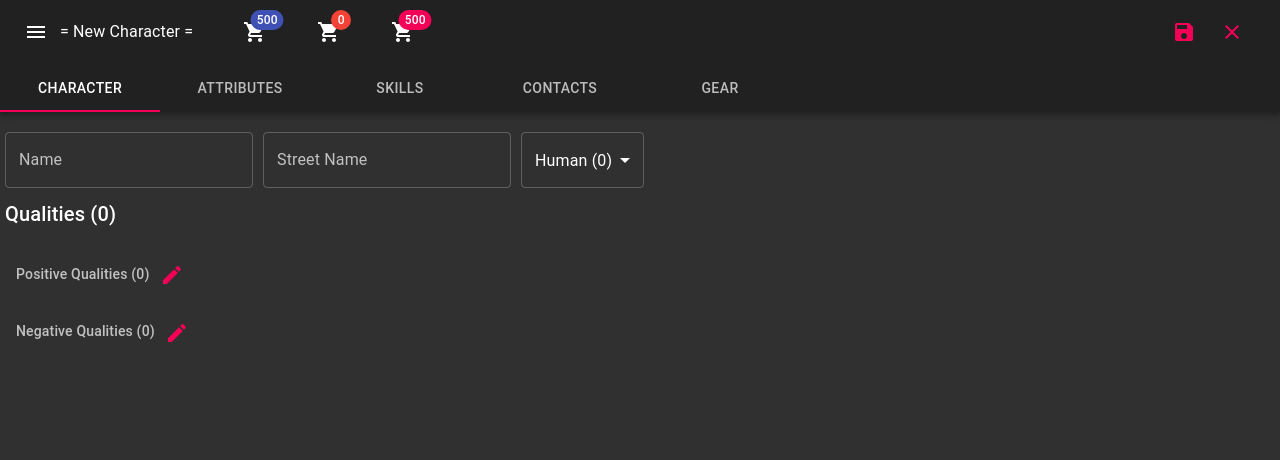
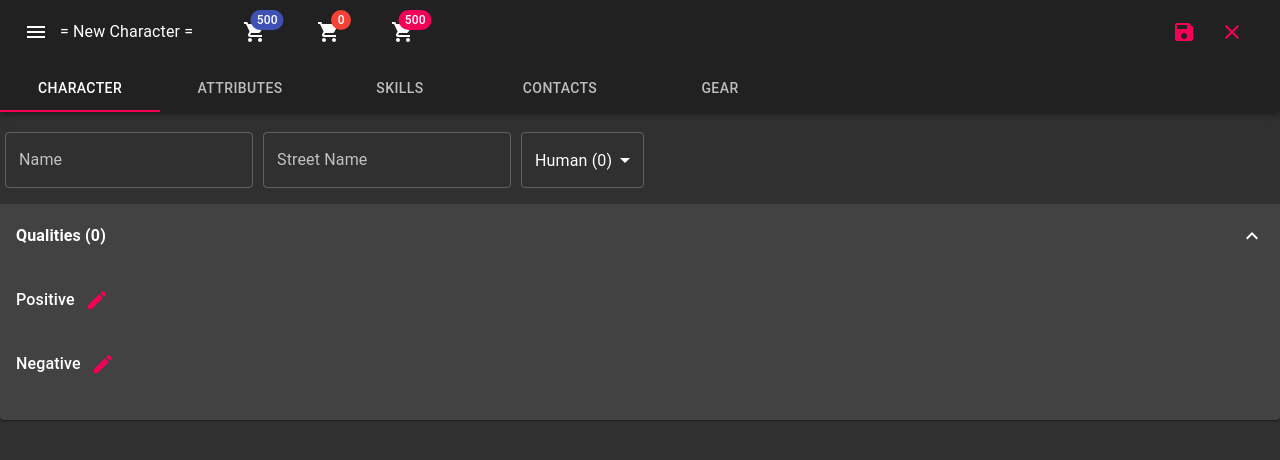
Before and after one commit to simonhaisz/cyberpunk-character-creator, a React (Create React App) app: page / in a window 1280 px wide. Shown: the top 460 px of the page. Built offline with nearby package versions, Linux system fonts and the light colour scheme.

Commit message:
Fix positive-negative qualities order Remove 'hand-crafted' quality components

```diff
--- a/src/component/CharacterTab.tsx
+++ b/src/component/CharacterTab.tsx
@@ -3,12 +3,13 @@ import Select from "@material-ui/core/Select";
 import TextField from "@material-ui/core/TextField";
 import MenuItem from "@material-ui/core/MenuItem";
 import { makeStyles } from '@material-ui/core/styles';
-import Qualities from "./QualityList";
 import { useDispatch, useGlobalState } from "../context";
 import { Character as CharacterData, MetaType } from "../model/character";
 import { ActionType, UpdateCharacterData } from "../reducer";
 import { ALL_META_TYPES } from "../data/meta-types";
 import { getMetaTypeCost } from "../model/meta-type";
+import PropertyTree from "./PropertyTree";
+import { getAllQualitiesCost } from "../model/quality";
 
 
 const useStyles = makeStyles({
@@ -32,21 +33,37 @@ const CharacterTab: FC = () => {
     const classes = useStyles();
     const dispatch = useDispatch();
     const character = useGlobalState("selectedCharacter");
-    const { name, streetName, metaType } = character;
-    const updateCharacter = (character: CharacterData) => {
-        const data: UpdateCharacterData = character;
+    const allQualities = useGlobalState("allQualities");
+    const { name, streetName, metaType, qualities } = character;
+
+    const cost = getAllQualitiesCost(qualities, allQualities);
+
+    const onCharacterUpdated = (updatedCharacter: CharacterData) => {
+        const data: UpdateCharacterData = updatedCharacter;
         dispatch({ type: ActionType.UpdateCharacter, data });
     };
+
+    const onQualitiesUpdated = (updatedQualities: { positive: string[], negative: string[] }) => {
+        const data: UpdateCharacterData = { ...character, qualities: updatedQualities };
+		dispatch({ type: ActionType.UpdateCharacter, data });
+    };
+
     return (
         <Fragment>
             <div className={classes.header}>
-                <TextField id-="name" label="Name" value={name} onChange={e => updateCharacter({ ...character, name: e.target.value})} className={classes.field} variant="outlined" />
-                <TextField id-="street-name" label="Street Name" value={streetName} onChange={e => updateCharacter({ ...character, streetName: e.target.value})} className={classes.field} variant="outlined" />
-                <Select id="meta-type" value={metaType} displayEmpty onChange={e => updateCharacter({ ...character, metaType: e.target.value as MetaType})} className={classes.field} variant="outlined">
+                <TextField id-="name" label="Name" value={name} onChange={e => onCharacterUpdated({ ...character, name: e.target.value})} className={classes.field} variant="outlined" />
+                <TextField id-="street-name" label="Street Name" value={streetName} onChange={e => onCharacterUpdated({ ...character, streetName: e.target.value})} className={classes.field} variant="outlined" />
+                <Select id="meta-type" value={metaType} displayEmpty onChange={e => onCharacterUpdated({ ...character, metaType: e.target.value as MetaType})} className={classes.field} variant="outlined">
                     {ALL_META_TYPES.map(t => <MenuItem key={t} value={t}>{t} ({getMetaTypeCost(t)})</MenuItem>)}
                 </Select>
             </div>
-            <Qualities />
+            <PropertyTree
+                rootCost={cost}
+                rootName="qualities"
+                rootValue={qualities}
+                rootAll={allQualities}
+                onRootUpdated={onQualitiesUpdated}
+            />
         </Fragment>
     )
 }
--- a/src/component/PropertyLeafNode.tsx
+++ b/src/component/PropertyLeafNode.tsx
@@ -83,6 +83,7 @@ const PropertyLeafNode: FC<Props> = (props: Props) => {
 					removeValue={removeValue}
 					allowNewValues
 					createValue={createNewValue}
+					includeCost
 				/>
 			</div>
 			<List>
--- a/src/component/Quality.tsx
+++ /dev/null
@@ -1,32 +0,0 @@
-import React, { FC } from "react";
-import Typography from "@material-ui/core/Typography";
-import { makeStyles } from '@material-ui/core/styles';
-import { Quality as QualityData } from "../model/quality";
-
-const useStyles = makeStyles({
-    root: {
-        display: "flex",
-        flexDirection: "row",
-    },
-    name: {
-        width: 250,
-    },
-});
-
-type Props = {
-    quality: QualityData;
-};
-const Quality: FC<Props> = (props: Props) => {
-    const { quality } = props;
-
-    const classes = useStyles();
-
-    return (
-        <div className={classes.root}>
-            <Typography className={classes.name}>{quality.Name}</Typography>
-            <Typography>({quality.Cost})</Typography>
-        </div>
-    );
-};
-
-export default Quality;
--- a/src/component/QualityList.tsx
+++ /dev/null
@@ -1,116 +0,0 @@
-import React, { FC, Fragment } from "react";
-import { makeStyles } from "@material-ui/core";
-import List from "@material-ui/core/List";
-import ListItem from "@material-ui/core/ListItem";
-import ListSubheader from "@material-ui/core/ListSubheader";
-import Typography from "@material-ui/core/Typography";
-import Quality from "./Quality";
-import { useDispatch, useGlobalState } from "../context";
-import { Character } from "../model/character";
-import { Quality as QualityData, getQualitiesCost } from "../model/quality";
-import { ActionType } from "../reducer";
-import PickerButton from "./PickerButton";
-
-const useStyles = makeStyles({
-    header: {
-        display: "flex",
-        flexDirection: "row",
-    },
-    headerLabel: {
-        marginLeft: 5,
-        marginRight: 10,
-        marginBottom: 20,
-    }
-});
-
-const findQuality = (name: string, qualities: QualityData[]): QualityData => {
-    const quality = qualities.find(q => q.Name === name);
-    if (!quality) {
-        throw new Error(`Could not find quality with name '${name}'`);
-    }
-    return quality;
-}
-
-const Qualities: FC = () => {
-    const classes = useStyles();
-    const dispatch = useDispatch();
-    const character = useGlobalState("selectedCharacter");
-    const allQualities = useGlobalState("allQualities");
-    const { qualities: selectedQualities } = character;
-
-    const positiveCost = getQualitiesCost(selectedQualities.positive, allQualities.positive);
-    const negativeCost = getQualitiesCost(selectedQualities.negative, allQualities.negative);
-    const totalCost = positiveCost + negativeCost;
-
-    const positive = selectedQualities.positive.map(name => findQuality(name, allQualities.positive));
-    const negative = selectedQualities.negative.map(name => findQuality(name, allQualities.negative));
-
-    const updateQualities = (positive: boolean, add: boolean, name: string) => {
-        const newQualities = { ...selectedQualities };
-        let updatedQualities = positive ? newQualities.positive : newQualities.negative;
-        if (add) {
-            updatedQualities.push(name);
-        } else {
-            const index = updatedQualities.findIndex(q => q === name);
-            if (index < 0) {
-                throw new Error(`Could not find quality with name '${name}'`);
-            }
-            updatedQualities.splice(index, 1);
-        }
-        updatedQualities.sort();
-        const data: Character = { ...character, qualities: newQualities };
-        dispatch({ type: ActionType.UpdateCharacter, data });
-    };
-    const addPositive = (name: string) => updateQualities(true, true, name);
-    const removePositive = (name: string) => updateQualities(true, false, name);
-    const addNegative = (name: string) => updateQualities(false, true, name);
-    const removeNegative = (name: string) => updateQualities(false, false, name);
-
-    const positivePicker =
-        <PickerButton
-            breadcrums={["Qualities", "Positive"]}
-            values={allQualities.positive}
-            selectedValueNames={selectedQualities.positive}
-            addValue={addPositive}
-            removeValue={removePositive}
-            includeCost
-        />;
-
-    const negativePicker =
-        <PickerButton
-            breadcrums={["Qualities", "Negative"]}
-            values={allQualities.negative}
-            selectedValueNames={selectedQualities.negative}
-            addValue={addNegative}
-            removeValue={removeNegative}
-            includeCost
-        />;
-
-    return (
-        <Fragment>
-            <div className={classes.header}>
-                <Typography gutterBottom variant="h6" className={classes.headerLabel}>Qualities ({totalCost})</Typography>
-            </div>
-            <List subheader={<ListSubheader>Positive Qualities ({positiveCost}){positivePicker}</ListSubheader>}>
-            {
-                positive.map(q => (
-                    <ListItem key={q.Name}>
-                        <Quality quality={q} />
-                    </ListItem>
-                ))
-            }
-            </List>
-            <List subheader={<ListSubheader>Negative Qualities ({negativeCost}){negativePicker}</ListSubheader>}>
-            {
-                negative.map(q => (
-                    <ListItem key={q.Name}>
-                        <Quality quality={q} />
-                    </ListItem>
-                ))
-            }
-            </List>
-        </Fragment>
-    );
-}
-
-export default Qualities;
--- a/src/data/default-character.ts
+++ b/src/data/default-character.ts
@@ -18,7 +18,7 @@ const DEFAULT_CHARACTER: Character = {
         { name: "Edge", rating: 3 },
         { name: "Magic", rating: 3 },
     ],
-    qualities: { negative: [], positive: [] },
+    qualities: { positive: [], negative: [] },
     activeSkills: [],
     knowledgeSkills: [],
     languageSkills: [],
--- a/src/model/character.ts
+++ b/src/model/character.ts
@@ -1,5 +1,6 @@
 import { Contact } from "./contact";
 import { Spells } from "./magic";
+import { Qualities } from "./quality";
 
 export enum MetaType {
     Dwarf = "Dwarf",
@@ -27,7 +28,7 @@ export type CharacterRef = {
 export type Character = CharacterRef & {
     metaType: MetaType;
     attributes: Attribute[];
-    qualities: { negative: string[], positive: string[] };
+    qualities: Qualities;
     activeSkills: Skill[];
     knowledgeSkills: Skill[];
     languageSkills: Skill[];
--- a/src/model/quality.ts
+++ b/src/model/quality.ts
@@ -1,26 +1,28 @@
-export type Quality = {
-    Name: string;
-    Cost: string;
+import { Item } from "./custom-item";
+
+export type Qualities = {
+    positive: string[];
+    negative: string[]
 };
 
-export type Qualities = {
-    positive: Quality[];
-    negative: Quality[];
+export type AllQualities = {
+    positive: Item[];
+    negative: Item[];
 }
 
-export function getQualitiesCost(selectedQualities: string[], allQualities: Quality[]): number {
+export function getQualitiesCost(selectedQualities: string[], allQualities: Item[]): number {
     let cost = 0;
     for (const selected of selectedQualities) {
         const quality = allQualities.find(q => q.Name === selected);
         if (!quality) {
             throw new Error(`Could not find quality with name '${selected}' in list '${JSON.stringify(allQualities)}'`);
         }
-        cost += parseInt(quality.Cost);
+        cost += parseInt(quality.Cost!);
     }
     return cost;
 }
 
-export function getAllQualitiesCost(selectedQualities: { positive: string[], negative: string[] }, allQualities: Qualities): number {
+export function getAllQualitiesCost(selectedQualities: { positive: string[], negative: string[] }, allQualities: AllQualities): number {
     let cost = 0;
     cost += getQualitiesCost(selectedQualities.positive, allQualities.positive);
     cost += getQualitiesCost(selectedQualities.negative, allQualities.negative);
--- a/src/model/state.ts
+++ b/src/model/state.ts
@@ -1,6 +1,6 @@
 import { Character, CharacterRef } from "./character";
 import { Karma } from "./karma";
-import { Qualities } from "./quality";
+import { AllQualities } from "./quality";
 import { Skills } from "./skills";
 import { Dictionary, Item } from "./custom-item";
 import { Spells, Magic } from "./magic";
@@ -9,7 +9,7 @@ export type State = {
     characters: CharacterRef[];
     selectedCharacter: Character;
     karma: Karma;
-    allQualities: Qualities;
+    allQualities: AllQualities;
     allSkills: Skills;
     allContacts: Item[];
     allSpells: Spells;
--- a/src/reducer.ts
+++ b/src/reducer.ts
@@ -4,7 +4,7 @@ import { getDefaultCharacter, isDefaultCharacter, hasDefaultKey } from "./data/d
 import { Character, CharacterRef } from "./model/character";
 import { saveCharacter, clearCharacter, loadCharacter, saveCustomItem } from "./persistance";
 import { getDefaultKarma, getCharacterKarma } from "./model/karma";
-import { Qualities } from "./model/quality";
+import { AllQualities } from "./model/quality";
 import { Skills } from "./model/skills";
 import { Dictionary, Item } from "./model/custom-item";
 import { Spells, Magic } from "./model/magic";
@@ -31,7 +31,7 @@ export type Action = {
 
 export type UpdateCharacterData = Character;
 export type SelectCharacterData = CharacterRef;
-export type LoadQualitiesData = Qualities;
+export type LoadQualitiesData = AllQualities;
 export type LoadSkillsData = Skills;
 export type LoadContactsData = Item[];
 export type LoadSpellsData = Spells;
```
